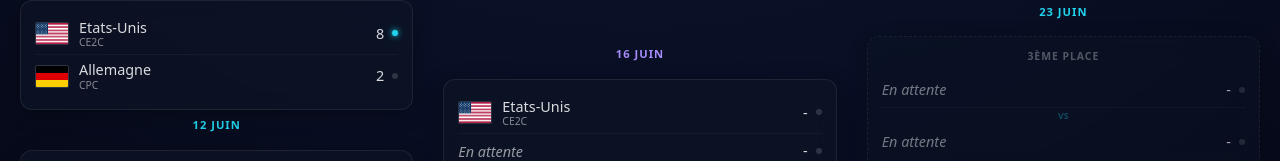
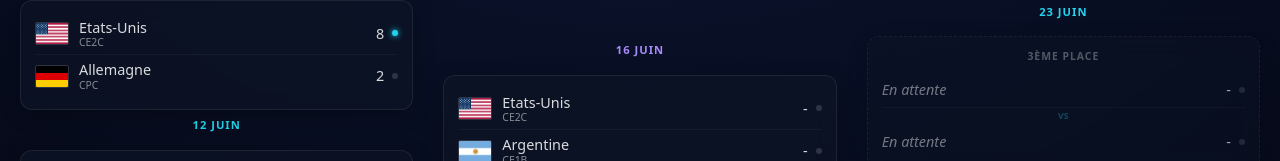
Before and after one commit to RayaneO18/Tournament, a Next.js app: page /phase-finale in a window 1280 px wide. Shown: the part 639-800 px from the top of the page. Built offline with nearby package versions, Linux system fonts and the light colour scheme.

Commit message:
dernier match Quart de finale

```diff
--- a/data/data.ts
+++ b/data/data.ts
@@ -122,7 +122,7 @@ export const initialQuarts: Match[] = [
   { eq1: "Angleterre", score1: 0, tab1: 0, eq2: "Panama", score2: 0, tab2: 1, poule: "Quart de finale", date: "8 Juin" },
   { eq1: "Portugal", score1: 2, tab1: null, eq2: "Espagne", score2: 0, tab2: null, poule: "Quart de finale", date: "9 Juin" },
   { eq1: "Etats-Unis", score1: 8, tab1: null, eq2: "Allemagne", score2: 2, tab2: null, poule: "Quart de finale", date: "11 Juin" },
-  { eq1: "France", score1: null, tab1: null, eq2: "Argentine", score2: null, tab2: null, poule: "Quart de finale", date: "12 Juin" },
+  { eq1: "France", score1: 2, tab1: null, eq2: "Argentine", score2: 3, tab2: null, poule: "Quart de finale", date: "12 Juin" },
 ];
 
 export const initialDemis: Match[] = [
```
